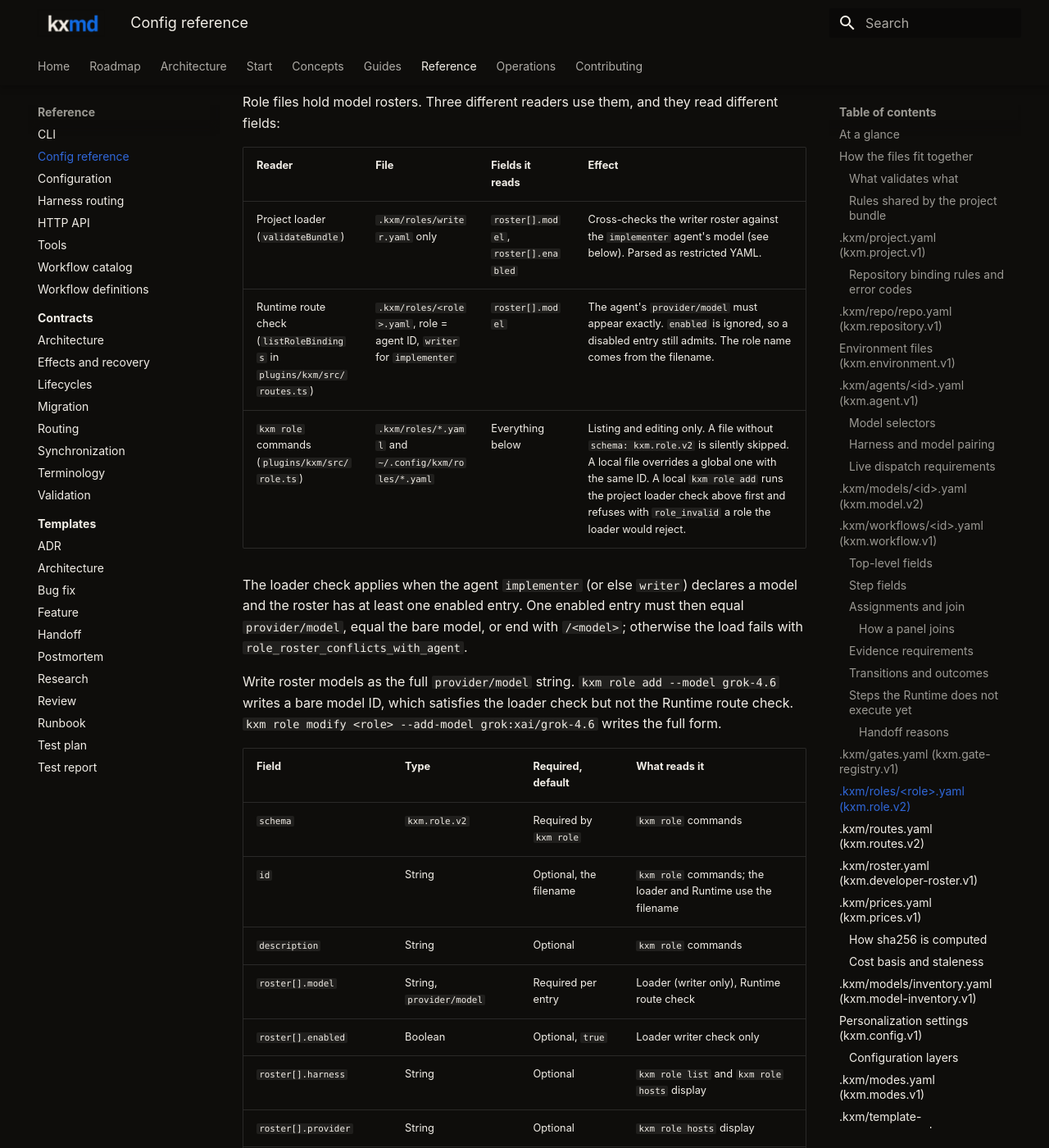
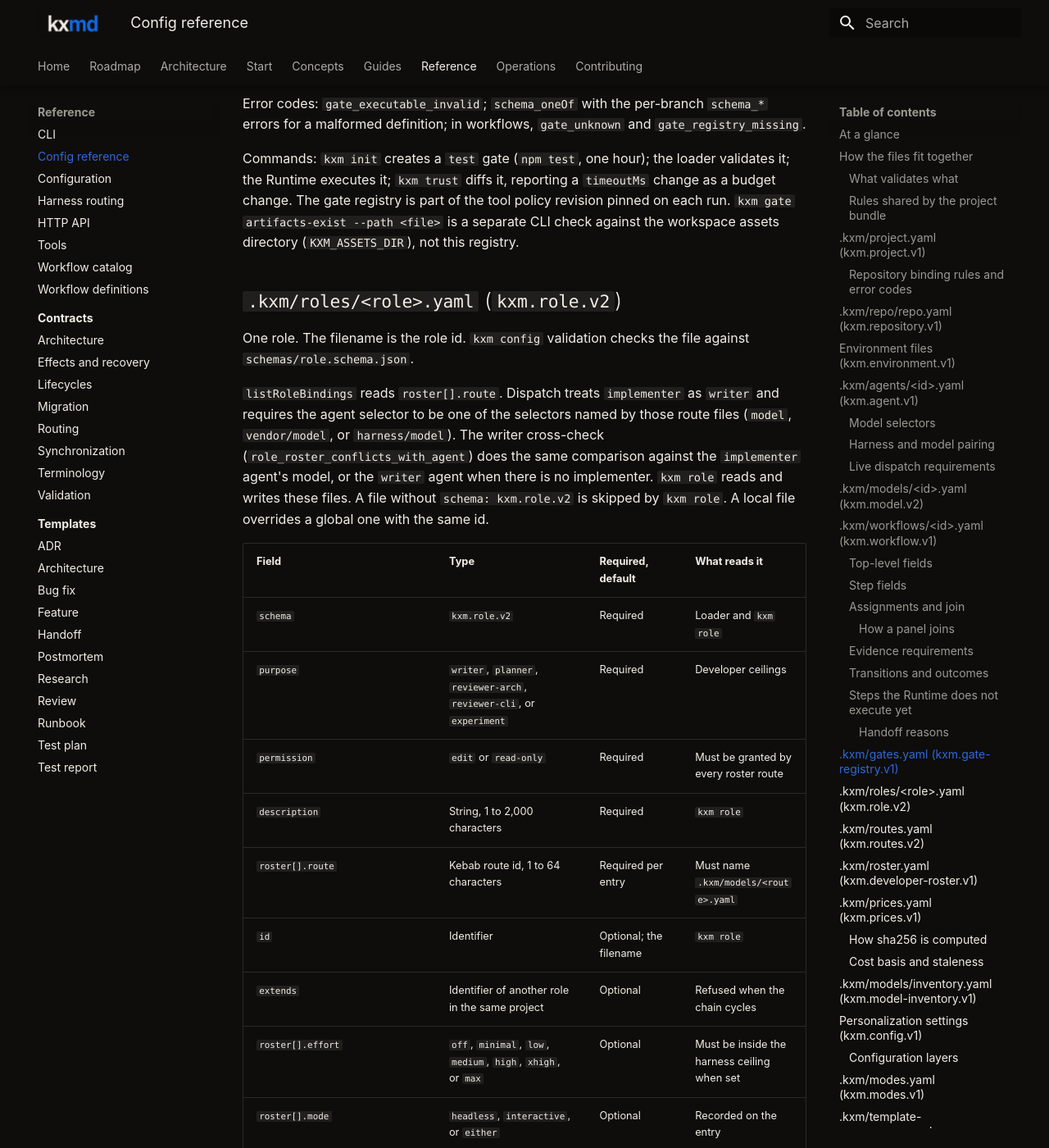
Before and after one commit to kontextmind/kxm, an MkDocs documentation site: the page built from docs/reference/config-reference.md, in a window 1280 px wide and 1400 px high, scrolled down 32413 px. Shown: the whole window at 82% size. Built offline with MkDocs 1.6.1 and Material for MkDocs 9.7.7, drawn with Linux system fonts in a browser that asks for light colours; a script that is not in the unit is left out; some of the changed text lies outside the part shown.

Commit message:
docs: describe role and model v2 files
The CLI and config references match --add-route and the live schemas.
The example project has v2 role files for the model routes it already ships.
The changelog records the cutover and the selectors nothing can dispatch.

````diff
--- a/docs/guides/agent-skills.md
+++ b/docs/guides/agent-skills.md
@@ -57,7 +57,7 @@ Every top-level `kxm` command is owned by exactly one skill. A skill can own sev
 | `kxm-session` | `session`, `dash`, `studio` | Read session and hub status and open dashboard or studio screens |
 | `kxm-peer` | `peer` | Delegate to, fan out to, await and answer other agents |
 | `kxm-workflow` | `workflow`, `gate` | Record journal entries, pass checkpoints and wait on signed callbacks |
-| `kxm-definitions` | `role` | Inspect or edit roles, role hosts and model rosters without granting writer admission |
+| `kxm-definitions` | `role` | Inspect or edit roles and model rosters without granting writer admission |
 | `kxm-runs` | `run`, `runs`, `lane`, `assign` | Create, drive, inspect and cancel runs, manage worktree lanes, smoke-test a workflow, or call the assignment runner |
 | `kxm-context-memory` | `context`, `memory`, `explain` | Recall what the project knows, explain a context footprint, record memory candidates |
 | `kxm-skill-lifecycle` | `skills` | Turn a repeated practice into a governed skill candidate |
--- a/docs/reference/config-reference.md
+++ b/docs/reference/config-reference.md
@@ -26,11 +26,10 @@ Related pages:
 | `.kxm/repo/repo.yaml` (in each repository) | `kxm.repository.v1` | Per-repository definition | You; `kxm init` creates the control one | Yes, in the repository it describes |
 | `.kxm/project/env.yaml`, `.kxm/repo/env.yaml` | `kxm.environment.v1` | Portable, non-secret environment | You | Yes |
 | `.kxm/agents/<id>.yaml` | `kxm.agent.v1` | Agent harness, model, and permission ceilings | You; `kxm init` creates two | Yes |
-| `.kxm/models/<id>.yaml` | `kxm.model.v2` | Named model profiles for selectors | You | Yes |
+| `.kxm/models/<id>.yaml` | `kxm.model.v2` | One model route (harness, vendor, status, permissions) | You; `kxm init` | Yes |
 | `.kxm/workflows/<id>.yaml` | `kxm.workflow.v1` | Ordered steps and typed transitions | You; `kxm init` creates `default` | Yes |
 | `.kxm/gates.yaml` | `kxm.gate-registry.v1` | The executable gate registry | You; `kxm init` creates it | Yes |
 | `.kxm/roles/<role>.yaml` | `kxm.role.v2` | Model rosters per role | You, `kxm role`, `kxm models` | Yes |
-| `.kxm/roles` | `kxm.role.v2` | Role seat to host bindings (display only) | `kxm role set-host` | Yes, unless you ignore it |
 | `.kxm/routes.yaml` | `kxm.routes.v2` | Admitted and disabled model routes | You, `kxm routes`, `kxm models` | Yes |
 | `.kxm/roster.yaml` | `kxm.developer-roster.v1` | Developer assignment roster for the KXM source repository | Maintainers | Yes, and it must be committed |
 | `.kxm/prices.yaml` | `kxm.prices.v1` | Dated, hash-pinned list prices | You | Yes |
@@ -466,45 +465,46 @@ reach the `antigravity` Pi provider yet; `kxm run` and the Runtime read them;
 
 ## `.kxm/models/<id>.yaml` (`kxm.model.v2`)
 
-Named model profiles that agent and step selectors can reference by `profile`
-or `tag`. The filename is the profile ID; `inventory.yaml` in the same
-directory is reserved for the generated inventory and is skipped by this
-loader.
+One model route. The filename is the route id (`inventory.yaml` in the same
+directory is the generated catalog and is skipped). `kxm config` validation
+checks the file against `schemas/model.schema.json`. `origin` is required when
+`harness` is `pi` and optional otherwise. When `origin` is present, `source`
+is a project-relative evidence file and `sha256` is the SHA-256 of that file's
+bytes.
 
 | Field | Type and allowed values | Required, default | What reads it |
 |---|---|---|---|
 | `schema` | `kxm.model.v2` | Required | Loader |
-| `provider` | Identifier | Required | Loader: selector resolution, harness pairing, provider diversity |
-| `model` | String, 1 to 200 characters | Required | Loader: same |
-| `thinking` | String, 1 to 64 characters | Optional | Not read by any code path yet |
-| `tags` | Unique identifiers, at most 32 | Optional | Loader: `tag` selectors |
-| `capabilities` | Unique identifiers, at most 32 | Optional | Loader: `tag` selectors with `capabilities` |
-| `priority` | Integer, -10,000 to 10,000 | Optional | Not read by any code path yet |
-| `fallbacks` | Up to 8 selectors | Optional | Loader checks references (`model_profile_unknown`, `model_tag_unresolved`) and cycles (`model_fallback_cycle`); nothing fails over yet |
-| `limits.contextTokens`, `limits.outputTokens` | Integer, at least 1 | Optional | Not read by any code path yet |
-| `limits.timeoutMs` | Integer, 0 to 31,536,000,000 | Optional | Not read by any code path yet |
-
-Profiles are load-time data only. The Runtime's live route resolution reads
-the agent file directly and does not consult profiles.
-
-```yaml
-# .kxm/models/critic-claude.yaml — the filename is the profile id.
+| `id` | Kebab identifier, 1 to 64 characters | Optional; the filename is the id | Loader |
+| `harness` | Identifier, 1 to 64 characters | Required | Developer ceilings and dispatch membership |
+| `model` | String, 1 to 200 characters | Required | Dispatch membership (`model`, `vendor/model`, `harness/model`) |
+| `vendor` | String, 1 to 64 characters | Required | The lab that trained the model, not the biller |
+| `status` | `admitted`, `candidate`, or `retired` | Required | A role roster may use only `admitted` |
+| `permissions` | One or two of `edit`, `read-only` | Required | Must stay inside the harness ceiling |
+| `origin.source` | String, 1 to 512 characters | Required with `origin.sha256` when `origin` is set; required for `harness: pi` | Evidence path |
+| `origin.sha256` | 64 hex characters | Required with `origin.source` | Must match the evidence file |
+| `thinking` | String, 1 to 64 characters | Optional | Recorded on the route |
+| `tags`, `capabilities` | Unique identifiers, at most 32 | Optional | Selector tags |
+| `priority` | Integer, -10,000 to 10,000 | Optional | Recorded on the route |
+| `fallbacks` | Up to 8 `profile`, `tag`, or `provider`+`model` objects | Optional | Reference check |
+| `limits.contextTokens`, `limits.outputTokens` | Integer, at least 1 | Optional | Recorded on the route |
+| `limits.timeoutMs` | Integer, 0 to 31,536,000,000 | Optional | Recorded on the route |
+
+```yaml
 schema: kxm.model.v2
-provider: anthropic
-model: fable
-thinking: high
-tags: [critic]
-capabilities: [tools, structured-output]
-priority: 100
-fallbacks:
-  - profile: critic-sol
-limits:
-  contextTokens: 200000
-  outputTokens: 32000
-  timeoutMs: 1800000
-```
-
-Commands: the loader in `kxm init`, `kxm run`, and `kxm trust`.
+id: grok-native
+harness: grok
+model: grok-4.7
+vendor: xai
+status: admitted
+permissions:
+  - edit
+origin:
+  source: .kxm/roster.yaml
+  sha256: b2bd628604e8fec5afdff2a1f2c104ed14ff785686bb1f38272bc972a310c806
+```
+
+Commands: `kxm init`, `kxm run`, and `kxm trust` load these files. `kxm role modify --add-route` refuses a route id that has no file here (exit 1). Dispatch membership for a role reads `harness`, `model`, and `vendor`. The developer assignment runner still reads `.kxm/roster.yaml` until P2.
 
 ## `.kxm/workflows/<id>.yaml` (`kxm.workflow.v1`)
 
@@ -959,63 +959,56 @@ not this registry.
 
 ## `.kxm/roles/<role>.yaml` (`kxm.role.v2`)
 
-Role files hold model rosters. Three different readers use them, and they
-read different fields:
-
-| Reader | File | Fields it reads | Effect |
-|---|---|---|---|
-| Project loader (`validateBundle`) | `.kxm/roles/writer.yaml` only | `roster[].model`, `roster[].enabled` | Cross-checks the writer roster against the `implementer` agent's model (see below). Parsed as restricted YAML. |
-| Runtime route check (`listRoleBindings` in `plugins/kxm/src/routes.ts`) | `.kxm/roles/<role>.yaml`, role = agent ID, `writer` for `implementer` | `roster[].model` | The agent's `provider/model` must appear exactly. `enabled` is ignored, so a disabled entry still admits. The role name comes from the filename. |
-| `kxm role` commands (`plugins/kxm/src/role.ts`) | `.kxm/roles/*.yaml` and `~/.config/kxm/roles/*.yaml` | Everything below | Listing and editing only. A file without `schema: kxm.role.v2` is silently skipped. A local file overrides a global one with the same ID. A local `kxm role add` runs the project loader check above first and refuses with `role_invalid` a role the loader would reject. |
-
-The loader check applies when the agent `implementer` (or else `writer`)
-declares a model and the roster has at least one enabled entry. One enabled
-entry must then equal `provider/model`, equal the bare model, or end with
-`/<model>`; otherwise the load fails with `role_roster_conflicts_with_agent`.
-
-Write roster models as the full `provider/model` string. `kxm role add --model
-grok-4.6` writes a bare model ID, which satisfies the loader check but not the
-Runtime route check. `kxm role modify <role> --add-model grok:xai/grok-4.6`
-writes the full form.
+One role. The filename is the role id. `kxm config` validation checks the file
+against `schemas/role.schema.json`.
+
+`listRoleBindings` reads `roster[].route`. Dispatch treats `implementer` as
+`writer` and requires the agent selector to be one of the selectors named by
+those route files (`model`, `vendor/model`, or `harness/model`). The writer
+cross-check (`role_roster_conflicts_with_agent`) does the same comparison
+against the `implementer` agent's model, or the `writer` agent when there is
+no implementer. `kxm role` reads and writes these files. A file without
+`schema: kxm.role.v2` is skipped by `kxm role`. A local file overrides a
+global one with the same id.
 
 | Field | Type | Required, default | What reads it |
 |---|---|---|---|
-| `schema` | `kxm.role.v2` | Required by `kxm role` | `kxm role` commands |
-| `id` | String | Optional, the filename | `kxm role` commands; the loader and Runtime use the filename |
-| `description` | String | Optional | `kxm role` commands |
-| `roster[].model` | String, `provider/model` | Required per entry | Loader (writer only), Runtime route check |
-| `roster[].enabled` | Boolean | Optional, `true` | Loader writer check only |
-| `roster[].harness` | String | Optional | `kxm role list` and `kxm role hosts` display |
-| `roster[].provider` | String | Optional | `kxm role hosts` display |
-| `roster[].effort` | `low`, `medium`, `high`, or `xhigh` | Optional | `kxm role hosts` display; not passed to any producer |
-| `roster[].mode` | `headless`, `interactive`, or `either` | Optional | Not read by any code path yet |
-| `skills`, `tools`, `produces`, `consumes`, `policy` | See `schemas/role.schema.json` | Optional | Stored and shown by `kxm role`; not read by any code path yet |
-
-Roster order is priority by convention, and `kxm role list` shows the first
-entry as the primary. No code path fails over along the roster yet: the
-Runtime only checks membership, and the model comes from the agent file.
-
-`schemas/role.schema.json` describes a stricter shape (required
-`description`, required `harness` per entry, `model` as a selector object, no
-`enabled`). No loader enforces it, and the role files the Runtime reads do not
-follow it.
-
-```yaml
-# .kxm/roles/writer.yaml — the filename is the role id the Runtime looks up.
+| `schema` | `kxm.role.v2` | Required | Loader and `kxm role` |
+| `purpose` | `writer`, `planner`, `reviewer-arch`, `reviewer-cli`, or `experiment` | Required | Developer ceilings |
+| `permission` | `edit` or `read-only` | Required | Must be granted by every roster route |
+| `description` | String, 1 to 2,000 characters | Required | `kxm role` |
+| `roster[].route` | Kebab route id, 1 to 64 characters | Required per entry | Must name `.kxm/models/<route>.yaml` |
+| `id` | Identifier | Optional; the filename | `kxm role` |
+| `extends` | Identifier of another role in the same project | Optional | Refused when the chain cycles |
+| `roster[].effort` | `off`, `minimal`, `low`, `medium`, `high`, `xhigh`, or `max` | Optional | Must be inside the harness ceiling when set |
+| `roster[].mode` | `headless`, `interactive`, or `either` | Optional | Recorded on the entry |
+| `policy.fallback.onError` | Unique `rate_limit`, `transport`, `provider_unavailable` | Optional | Recorded on the role |
+| `policy.fallback.maxSwitches` | Integer, at least 0 | Optional | Recorded on the role |
+| `policy.fallback.revert` | `next_run` or `never` | Optional | Recorded on the role |
+| `skills`, `tools`, `produces`, `consumes` | See `schemas/role.schema.json` | Optional | `kxm role` |
+| `policy.vendorIndependenceRequired`, `policy.maxTransitions`, `policy.requiresGateVerification` | Boolean, or a positive integer for `maxTransitions` | Optional | Recorded on the role |
+
+Roster order is preference. `kxm role list` shows the first route as the
+primary. The Runtime checks membership. The model that runs still comes from
+the agent file. The developer assignment runner still reads `.kxm/roster.yaml`
+until P2.
+
+```yaml
 schema: kxm.role.v2
 id: writer
-description: Primary implementation role.
-roster:                       # order is priority
-  - model: xai/grok-4.6       # full provider/model string
+purpose: writer
+permission: edit
+description: Primary implementation agent.
+roster:
+  - route: grok-native
     effort: medium
-    enabled: true
-  - model: openrouter/qwen/qwen3-coder-plus
+  - route: qwen-openrouter-pi
     effort: medium
-    enabled: true
-```
-
-Validated with `kxm init --json` (writer cross-check), `kxm role list --json`,
-and the Runtime's `listRoleBindings`.
+```
+
+`kxm role modify <role> --add-route <route-id>` appends a route that already
+has a model file. `--remove-route <route-id>` drops one. Validated with
+`kxm config` and `kxm role list --json`.
 
 Commands: `kxm role list|get|add|remove|modify` (`--scope global|local`);
 `kxm models` (interactive) adds or removes `{model, enabled: true}` entries
````
Also changed, not shown: .agents/skills/kxm/SKILL.md (+1 -1 lines), CHANGELOG.md (+15 -0 lines), docs/architecture/access.md (+2 -4 lines), docs/reference/cli-reference.md (+12 -64 lines), plugins/kxm/skills/kxm/SKILL.md (+1 -1 lines), 5 other files.
